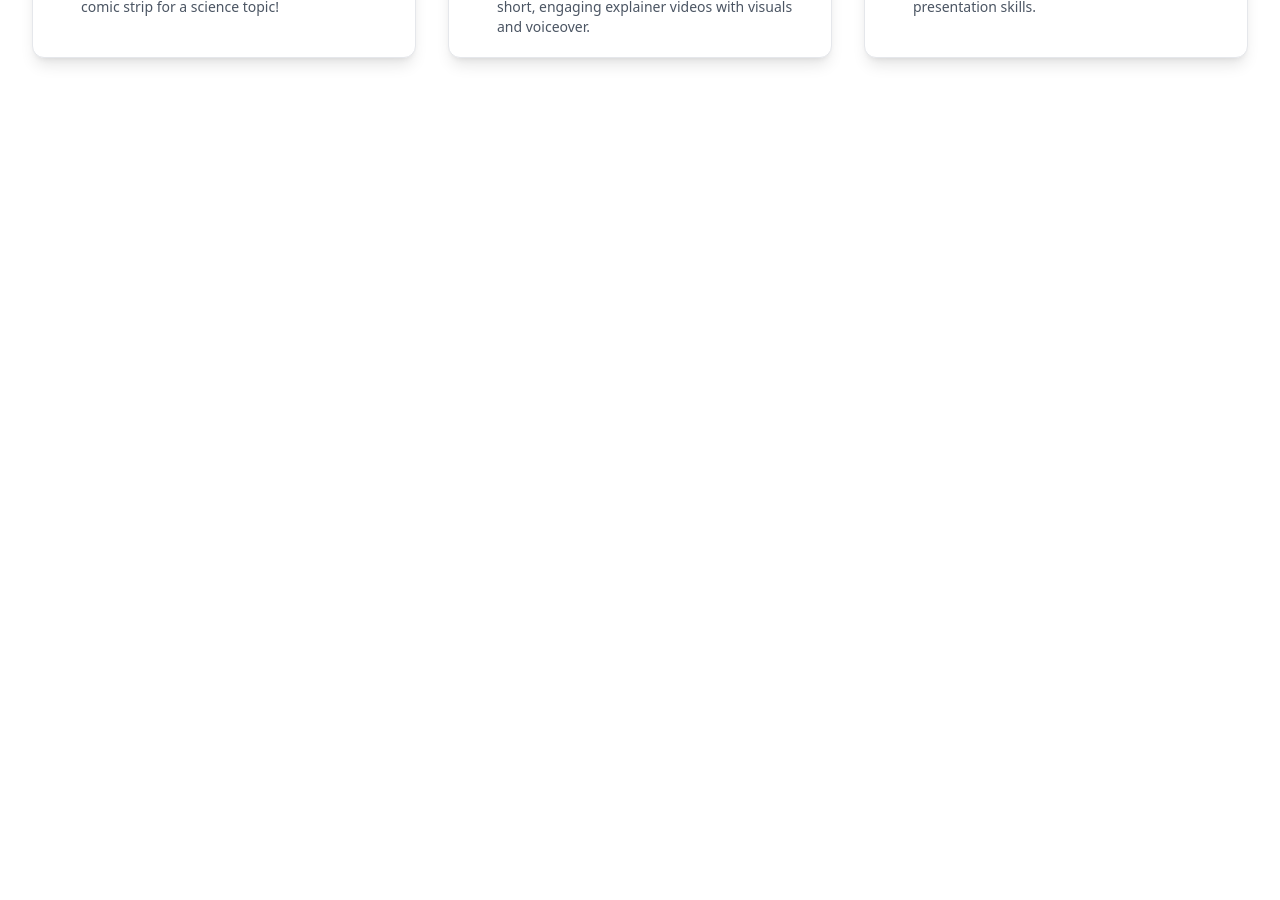
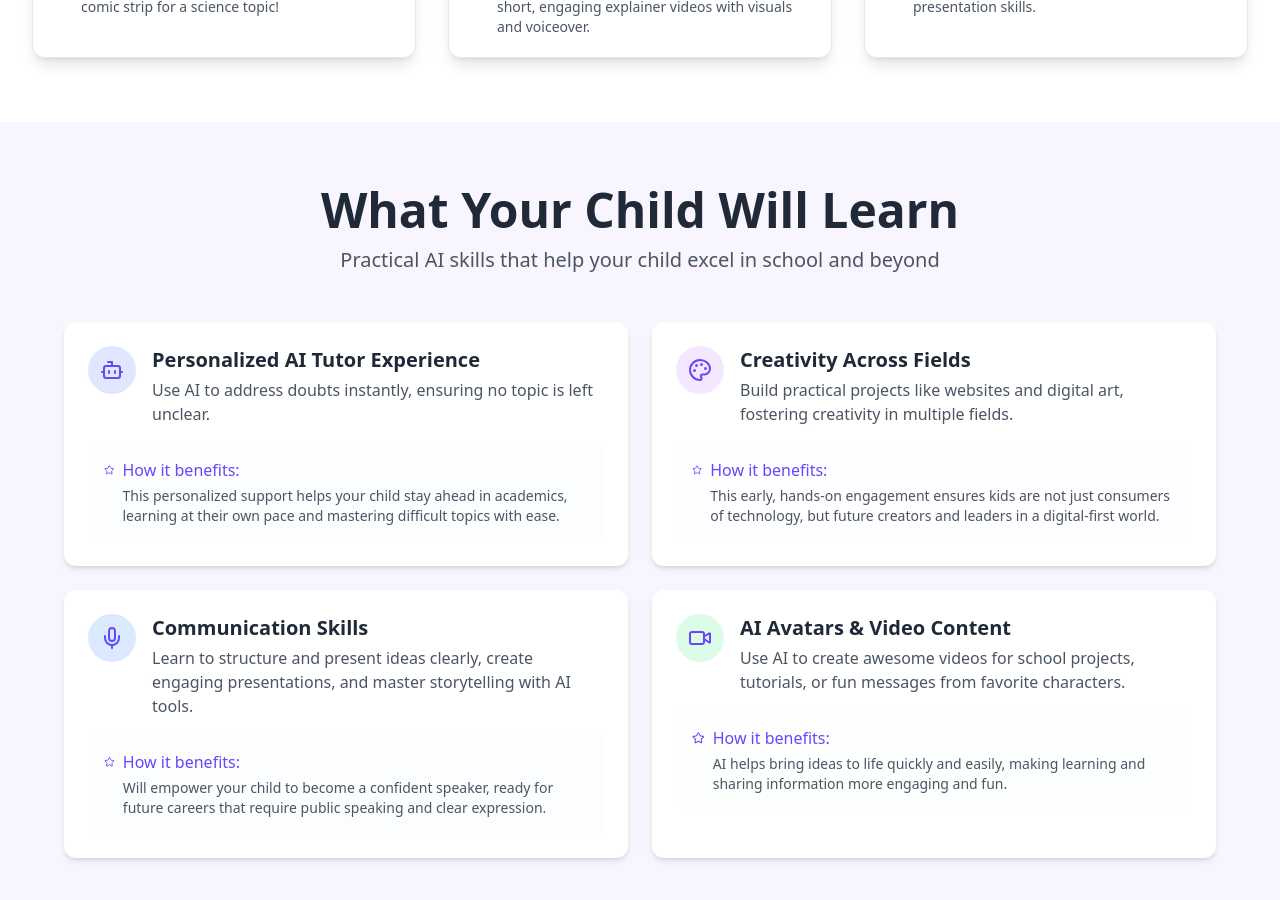
Before and after one commit to marketinggs/hero-fold-react-tailwind, a React (Vite) app: page / in a window 1280 px wide. Shown: the part 1860-2760 px from the top of the page. Before the commit the page ends 1982 px from the top, so only its background shows below. Built offline with nearby package versions, Linux system fonts and the light colour scheme.

Commit message:
Add next section

```diff
--- /dev/null
+++ b/src/components/SkillsSection.tsx
@@ -0,0 +1,111 @@
+
+import React from 'react';
+import { Star, Mic, Video, Palette, Bot } from 'lucide-react';
+
+interface SkillCardProps {
+  icon: React.ReactNode;
+  title: string;
+  description: string;
+  benefitTitle: string;
+  benefitDescription: string;
+  bgColor: string;
+}
+
+const SkillCard = ({
+  icon,
+  title,
+  description,
+  benefitTitle,
+  benefitDescription,
+  bgColor
+}: SkillCardProps) => {
+  return (
+    <div className="bg-white rounded-xl p-6 shadow-md">
+      <div className="flex items-start gap-4 mb-4">
+        <div className={`${bgColor} p-3 rounded-full`}>
+          {icon}
+        </div>
+        <div>
+          <h3 className="text-xl font-semibold text-gray-800 mb-1">{title}</h3>
+          <p className="text-gray-600">{description}</p>
+        </div>
+      </div>
+
+      <div className={`${bgColor} bg-opacity-10 rounded-lg p-4`}>
+        <div className="flex items-start gap-2">
+          <Star className="h-5 w-5 text-[#6747fb] mt-0.5" />
+          <div>
+            <h4 className="font-medium text-[#6747fb] mb-1">{benefitTitle}</h4>
+            <p className="text-gray-600 text-sm">{benefitDescription}</p>
+          </div>
+        </div>
+      </div>
+    </div>
+  );
+};
+
+const SkillsSection = () => {
+  const skills = [
+    {
+      icon: <Bot className="h-6 w-6 text-[#6747fb]" />,
+      title: "Personalized AI Tutor Experience",
+      description: "Use AI to address doubts instantly, ensuring no topic is left unclear.",
+      benefitTitle: "How it benefits:",
+      benefitDescription: "This personalized support helps your child stay ahead in academics, learning at their own pace and mastering difficult topics with ease.",
+      bgColor: "bg-indigo-100"
+    },
+    {
+      icon: <Palette className="h-6 w-6 text-[#6747fb]" />,
+      title: "Creativity Across Fields",
+      description: "Build practical projects like websites and digital art, fostering creativity in multiple fields.",
+      benefitTitle: "How it benefits:",
+      benefitDescription: "This early, hands-on engagement ensures kids are not just consumers of technology, but future creators and leaders in a digital-first world.",
+      bgColor: "bg-purple-100"
+    },
+    {
+      icon: <Mic className="h-6 w-6 text-[#6747fb]" />,
+      title: "Communication Skills",
+      description: "Learn to structure and present ideas clearly, create engaging presentations, and master storytelling with AI tools.",
+      benefitTitle: "How it benefits:",
+      benefitDescription: "Will empower your child to become a confident speaker, ready for future careers that require public speaking and clear expression.",
+      bgColor: "bg-blue-100"
+    },
+    {
+      icon: <Video className="h-6 w-6 text-[#6747fb]" />,
+      title: "AI Avatars & Video Content",
+      description: "Use AI to create awesome videos for school projects, tutorials, or fun messages from favorite characters.",
+      benefitTitle: "How it benefits:",
+      benefitDescription: "AI helps bring ideas to life quickly and easily, making learning and sharing information more engaging and fun.",
+      bgColor: "bg-green-100"
+    }
+  ];
+
+  return (
+    <section className="py-16 bg-[#f8f5ff]">
+      <div className="container mx-auto px-4 lg:px-8">
+        {/* Section Heading */}
+        <div className="text-center mb-12">
+          <h2 className="text-4xl md:text-5xl font-bold text-gray-800 mb-3">What Your Child Will Learn</h2>
+          <p className="text-xl text-gray-600">Practical AI skills that help your child excel in school and beyond</p>
+        </div>
+
+        {/* Skills Grid */}
+        <div className="grid grid-cols-1 md:grid-cols-2 gap-6 max-w-6xl mx-auto">
+          {skills.map((skill, index) => (
+            <SkillCard
+              key={index}
+              icon={skill.icon}
+              title={skill.title}
+              description={skill.description}
+              benefitTitle={skill.benefitTitle}
+              benefitDescription={skill.benefitDescription}
+              bgColor={skill.bgColor}
+            />
+          ))}
+        </div>
+      </div>
+    </section>
+  );
+};
+
+export default SkillsSection;
--- a/src/pages/Index.tsx
+++ b/src/pages/Index.tsx
@@ -1,12 +1,14 @@
 
 import HeroSection from "@/components/HeroSection";
 import ProjectsSection from "@/components/ProjectsSection";
+import SkillsSection from "@/components/SkillsSection";
 
 const Index = () => {
   return (
     <div className="min-h-screen">
       <HeroSection />
       <ProjectsSection />
+      <SkillsSection />
 
       {/* Additional sections will be added in future updates */}
     </div>
```
